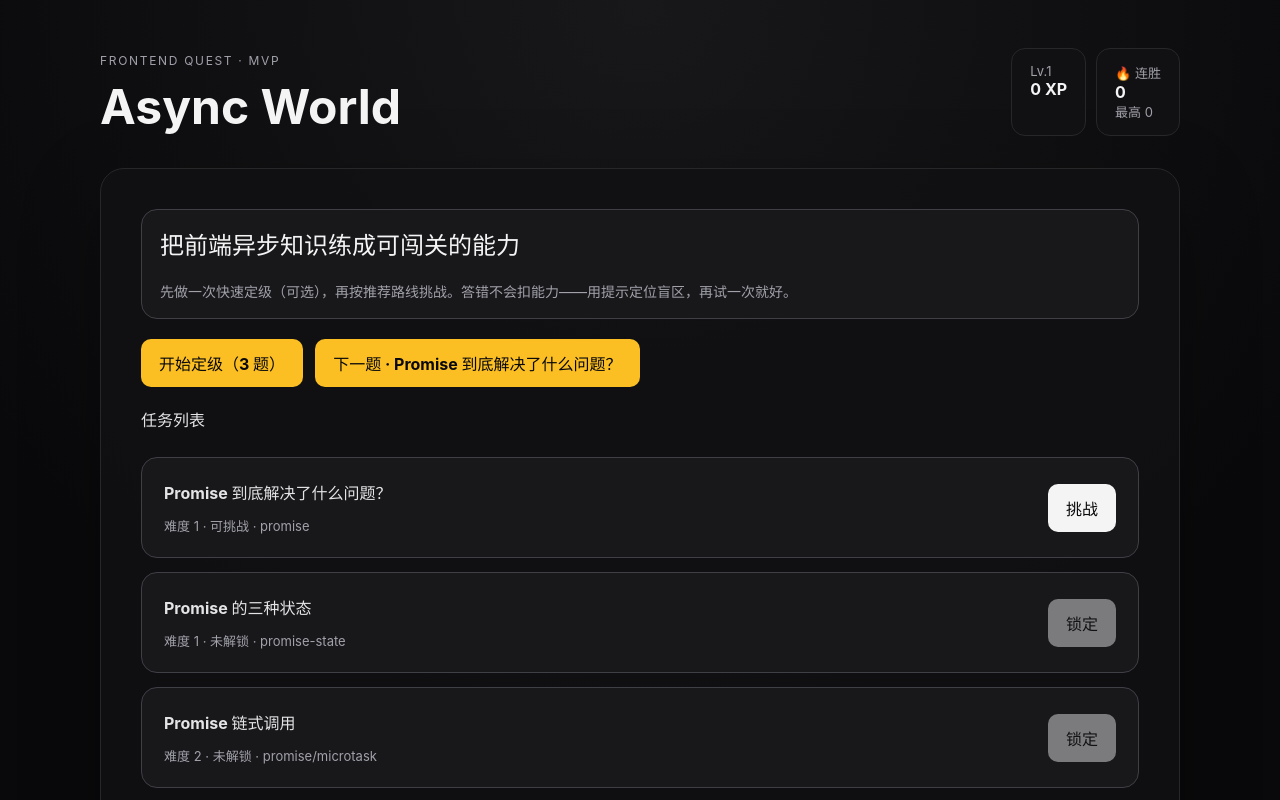
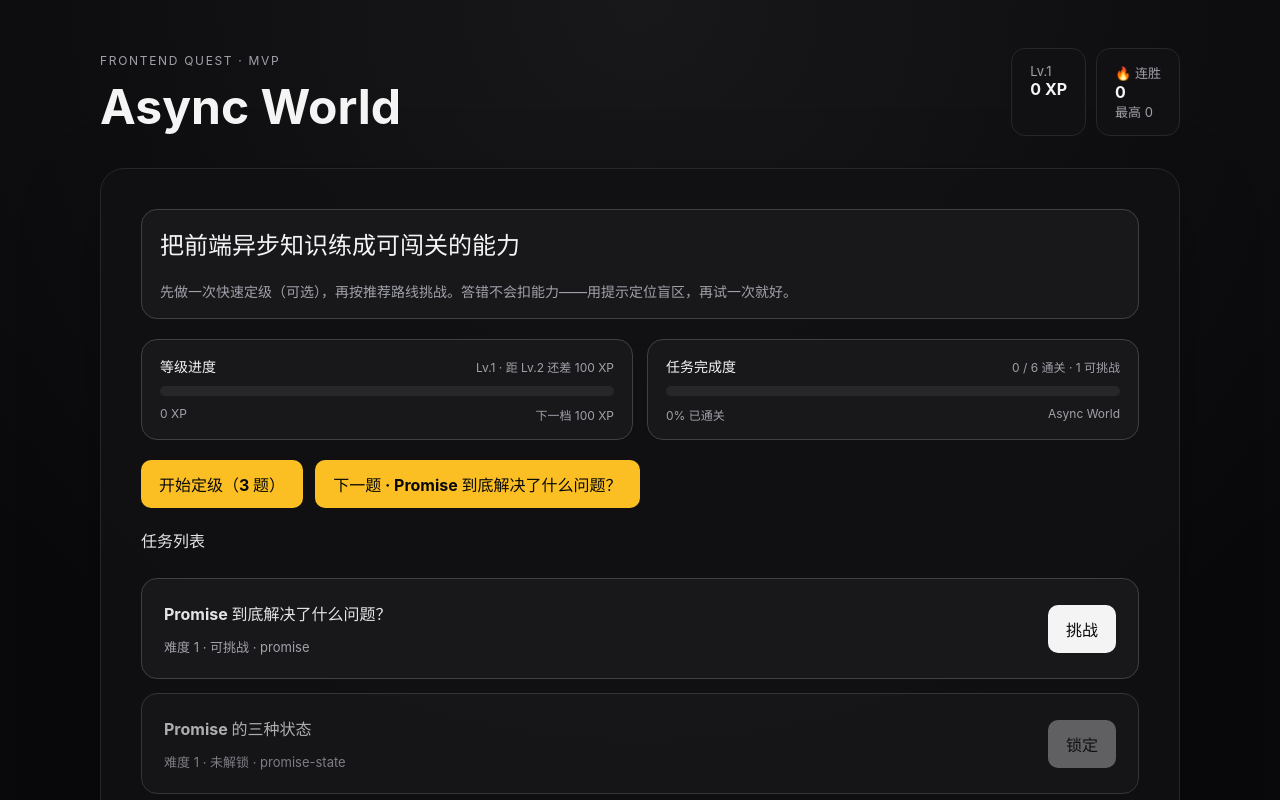
Before and after one commit to AsherHuangDong/frontend-quest, a React (Vite) app: page / in a window 1280 px wide. Shown: the top 800 px of the page. Built offline with nearby package versions, Linux system fonts and the light colour scheme.

Commit message:
feat(sprint4): Step 2 progress visualization on hub

```diff
--- a/src/App.tsx
+++ b/src/App.tsx
@@ -1,6 +1,6 @@
 import { useMemo, useState } from 'react';
 import { useGameStore, getQuest } from './application/gameStoreV2';
-import { calculateLevel } from './domain/player/level';
+import { getLevelProgress } from './domain/player/level';
 import { listDueKnowledgeNodeIds } from './domain/review/review';
 import type { Challenge } from './domain/quest/types';
 import type { CalibrationAnswer } from './domain/calibration/types';
@@ -9,6 +9,7 @@ import { asyncWorldCalibration } from './content/calibration/asyncWorld';
 import { selectNextQuest } from './application/useCases/getNextQuest';
 import { evaluateChallenge } from './domain/quest/evaluator';
 import { buildResultCopy } from './presentation/experience/resultCopy';
+import { skillLabel } from './presentation/experience/skillLabels';
 import { FeedbackContainer } from './presentation/components/feedback/FeedbackContainer';
 import './styles.css';
 
@@ -83,10 +84,16 @@ export default function App() {
   const [calibSelected, setCalibSelected] = useState<string | null>(null);
   const [calibDone, setCalibDone] = useState(false);
 
-  const level = calculateLevel(player.xp);
+  const levelProgress = getLevelProgress(player.xp);
+  const level = levelProgress.level;
   const activeQuest = runtime ? getQuest(runtime.questId) : undefined;
   const now = useMemo(() => new Date().toISOString(), [runtime?.result, adaptive.review]);
   const dueNodes = listDueKnowledgeNodeIds(adaptive.review, now);
+
+  const clearedCount = quests.filter((q) => progress[q.id]?.status === 'cleared').length;
+  const availableCount = quests.filter((q) => progress[q.id]?.status === 'available').length;
+  const questTotal = quests.length;
+  const clearPercent = questTotal === 0 ? 0 : Math.round((clearedCount / questTotal) * 100);
 
   const nextQuest = selectNextQuest({
     quests,
@@ -181,6 +188,62 @@ export default function App() {
               </p>
             </div>
 
+            <div className="progress-panel">
+              <div className="progress-block">
+                <div className="progress-head">
+                  <strong>等级进度</strong>
+                  <span>
+                    Lv.{levelProgress.level}
+                    {levelProgress.nextLevelXp !== null
+                      ? ` · 距 Lv.${levelProgress.level + 1} 还差 ${levelProgress.xpToNext} XP`
+                      : ' · 已达当前最高等级段'}
+                  </span>
+                </div>
+                <div
+                  className="progress-bar"
+                  role="progressbar"
+                  aria-valuenow={levelProgress.progressPercent}
+                  aria-valuemin={0}
+                  aria-valuemax={100}
+                >
+                  <div
+                    className="progress-bar-fill"
+                    style={{ width: `${levelProgress.progressPercent}%` }}
+                  />
+                </div>
+                <div className="progress-foot">
+                  <span>{player.xp} XP</span>
+                  <span>
+                    {levelProgress.nextLevelXp !== null
+                      ? `下一档 ${levelProgress.nextLevelXp} XP`
+                      : '—'}
+                  </span>
+                </div>
+              </div>
+
+              <div className="progress-block">
+                <div className="progress-head">
+                  <strong>任务完成度</strong>
+                  <span>
+                    {clearedCount} / {questTotal} 通关 · {availableCount} 可挑战
+                  </span>
+                </div>
+                <div
+                  className="progress-bar"
+                  role="progressbar"
+                  aria-valuenow={clearPercent}
+                  aria-valuemin={0}
+                  aria-valuemax={100}
+                >
+                  <div className="progress-bar-fill accent" style={{ width: `${clearPercent}%` }} />
+                </div>
+                <div className="progress-foot">
+                  <span>{clearPercent}% 已通关</span>
+                  <span>Async World</span>
+                </div>
+              </div>
+            </div>
+
             {dueNodes.length > 0 && (
               <div className="banner review">
                 <strong>有 {dueNodes.length} 个知识点适合复习了</strong>
@@ -222,8 +285,15 @@ export default function App() {
                 <div className="mastery-grid">
                   {masteryEntries.map((item) => (
                     <div className="mastery-card" key={item.skillDimension}>
-                      <span>{item.skillDimension}</span>
+                      <span>{skillLabel(item.skillDimension)}</span>
                       <strong>{Math.round(item.score)}</strong>
+                      <div className="mini-bar">
+                        <div
+                          className="mini-bar-fill"
+                          style={{ width: `${Math.min(100, Math.round(item.score))}%` }}
+                        />
+                      </div>
+                      <small>{item.evidenceCount} 条证据</small>
                     </div>
                   ))}
                 </div>
@@ -236,7 +306,7 @@ export default function App() {
                 const p = progress[quest.id];
                 const status = p?.status ?? 'locked';
                 return (
-                  <div className="quest-card" key={quest.id}>
+                  <div className={`quest-card status-${status}`} key={quest.id}>
                     <div className="quest-info">
                       <h3>{quest.title}</h3>
                       <p>
@@ -373,20 +443,9 @@ export default function App() {
                 </div>
                 <div className="action-bar">
                   {!runtime.result.passed && (
-                    <>
-                      <button className="submit-button primary" onClick={retryQuest}>
-                        再试一次
-                      </button>
-                      <button
-                        className="hint-button"
-                        onClick={() => {
-                          retryQuest();
-                          // hint after retry clears hintsUsed — useHint on next frame via user
-                        }}
-                      >
-                        重试前可先想一想
-                      </button>
-                    </>
+                    <button className="submit-button primary" onClick={retryQuest}>
+                      再试一次
+                    </button>
                   )}
                   {runtime.result.passed && nextQuest && nextQuest.id !== activeQuest.id && (
                     <button
--- a/src/domain/player/level.ts
+++ b/src/domain/player/level.ts
@@ -9,3 +9,50 @@ export function calculateLevel(xp: number): number {
 
   return level;
 }
+
+export interface LevelProgress {
+  level: number;
+  xp: number;
+  /** XP required to reach current level (floor). */
+  currentLevelXp: number;
+  /** XP required for next level; null if max. */
+  nextLevelXp: number | null;
+  /** 0–100 within current band. */
+  progressPercent: number;
+  xpIntoLevel: number;
+  xpToNext: number | null;
+}
+
+export function getLevelProgress(xp: number): LevelProgress {
+  const level = calculateLevel(xp);
+  const currentLevelXp = LEVEL_THRESHOLDS[level - 1] ?? 0;
+  const nextLevelXp =
+    level < LEVEL_THRESHOLDS.length ? LEVEL_THRESHOLDS[level] : null;
+
+  if (nextLevelXp === null) {
+    return {
+      level,
+      xp,
+      currentLevelXp,
+      nextLevelXp: null,
+      progressPercent: 100,
+      xpIntoLevel: Math.max(0, xp - currentLevelXp),
+      xpToNext: null,
+    };
+  }
+
+  const span = nextLevelXp - currentLevelXp;
+  const xpIntoLevel = Math.max(0, xp - currentLevelXp);
+  const progressPercent =
+    span <= 0 ? 100 : Math.min(100, Math.round((xpIntoLevel / span) * 100));
+
+  return {
+    level,
+    xp,
+    currentLevelXp,
+    nextLevelXp,
+    progressPercent,
+    xpIntoLevel,
+    xpToNext: Math.max(0, nextLevelXp - xp),
+  };
+}
--- /dev/null
+++ b/src/presentation/experience/skillLabels.ts
@@ -0,0 +1,13 @@
+import type { SkillDimension } from '../../domain/quest/types';
+
+const LABELS: Record<SkillDimension, string> = {
+  recall: '记忆',
+  understand: '理解',
+  apply: '应用',
+  debug: '调试',
+  transfer: '迁移',
+};
+
+export function skillLabel(dimension: SkillDimension | string): string {
+  return LABELS[dimension as SkillDimension] ?? dimension;
+}
--- a/src/styles.css
+++ b/src/styles.css
@@ -24,6 +24,16 @@ h3 { margin: 0 0 12px; font-size: 16px; color: #e4e4e7; }
 .chapter-card, .challenge-card { border: 1px solid #27272a; border-radius: 24px; background: rgba(17,17,19,.86); padding: clamp(24px, 5vw, 40px); box-shadow: 0 24px 80px rgba(0,0,0,.25); }
 .hub { display: grid; gap: 20px; }
 
+.progress-panel { display: grid; gap: 14px; grid-template-columns: repeat(auto-fit, minmax(240px, 1fr)); }
+.progress-block { padding: 16px 18px; border-radius: 16px; border: 1px solid #3f3f46; background: #18181b; display: grid; gap: 10px; }
+.progress-head { display: flex; justify-content: space-between; gap: 12px; flex-wrap: wrap; align-items: baseline; }
+.progress-head strong { font-size: 14px; }
+.progress-head span, .progress-foot { font-size: 12px; color: #a1a1aa; }
+.progress-foot { display: flex; justify-content: space-between; }
+.progress-bar { height: 10px; border-radius: 999px; background: #27272a; overflow: hidden; }
+.progress-bar-fill { height: 100%; border-radius: 999px; background: linear-gradient(90deg, #fbbf24, #f59e0b); transition: width 0.35s ease; }
+.progress-bar-fill.accent { background: linear-gradient(90deg, #34d399, #10b981); }
+
 .banner { border-radius: 16px; padding: 16px 18px; border: 1px solid #3f3f46; background: #18181b; display: grid; gap: 8px; }
 .banner.onboarding { border-color: #3f3f46; }
 .banner.review { border-color: #ca8a04; background: rgba(202, 138, 4, 0.08); }
@@ -35,6 +45,9 @@ h3 { margin: 0 0 12px; font-size: 16px; color: #e4e4e7; }
 
 .quest-list { display: grid; gap: 14px; }
 .quest-card { display:flex; justify-content:space-between; align-items:center; padding:22px; border:1px solid #3f3f46; border-radius:16px; background:#18181b; gap: 16px; }
+.quest-card.status-cleared { border-color: #14532d; background: rgba(20, 83, 45, 0.2); }
+.quest-card.status-available { border-color: #3f3f46; }
+.quest-card.status-locked { opacity: 0.75; }
 .quest-info p { margin: 6px 0 0; color: #a1a1aa; font-size: 13px; }
 .quest-card button, .submit-button, .hint-button { border:0; border-radius:10px; padding:12px 18px; color:#09090b; background:#f4f4f5; font-weight:700; }
 .submit-button.primary { background: #fbbf24; }
@@ -60,9 +73,12 @@ h3 { margin: 0 0 12px; font-size: 16px; color: #e4e4e7; }
 
 .mastery-row { display: grid; gap: 12px; }
 .mastery-grid { display: grid; grid-template-columns: repeat(auto-fit, minmax(120px, 1fr)); gap: 10px; }
-.mastery-card { padding: 14px; border-radius: 12px; border: 1px solid #3f3f46; background: #18181b; }
-.mastery-card span { display: block; color: #a1a1aa; font-size: 12px; text-transform: uppercase; letter-spacing: 0.06em; }
+.mastery-card { padding: 14px; border-radius: 12px; border: 1px solid #3f3f46; background: #18181b; display: grid; gap: 6px; }
+.mastery-card span { display: block; color: #a1a1aa; font-size: 12px; letter-spacing: 0.04em; }
 .mastery-card strong { font-size: 22px; }
+.mastery-card small { color: #71717a; font-size: 11px; }
+.mini-bar { height: 6px; border-radius: 999px; background: #27272a; overflow: hidden; }
+.mini-bar-fill { height: 100%; background: #60a5fa; border-radius: 999px; }
 
 .question-text { white-space: pre-wrap; line-height: 1.5; font-size: 18px; }
 
```
Also changed, not shown: 3 other files (tests, documents, lock files or other folders).
